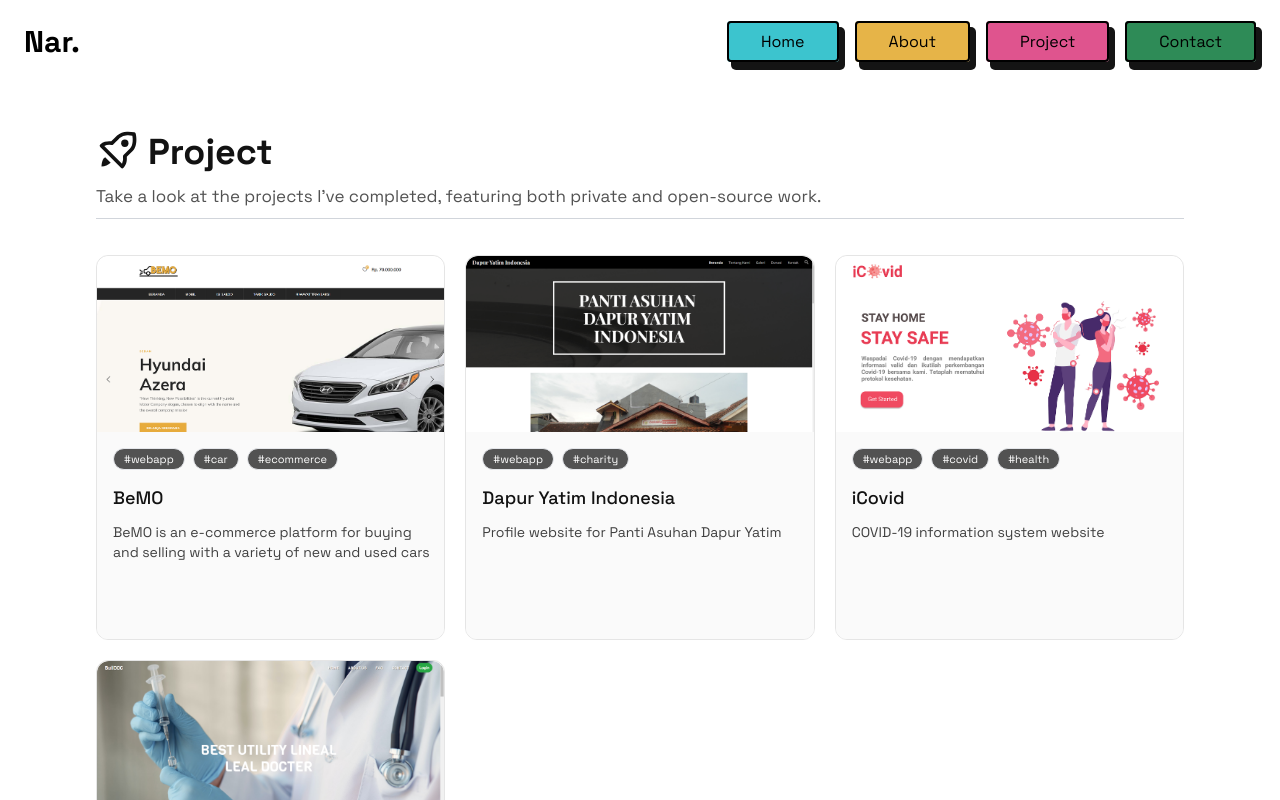
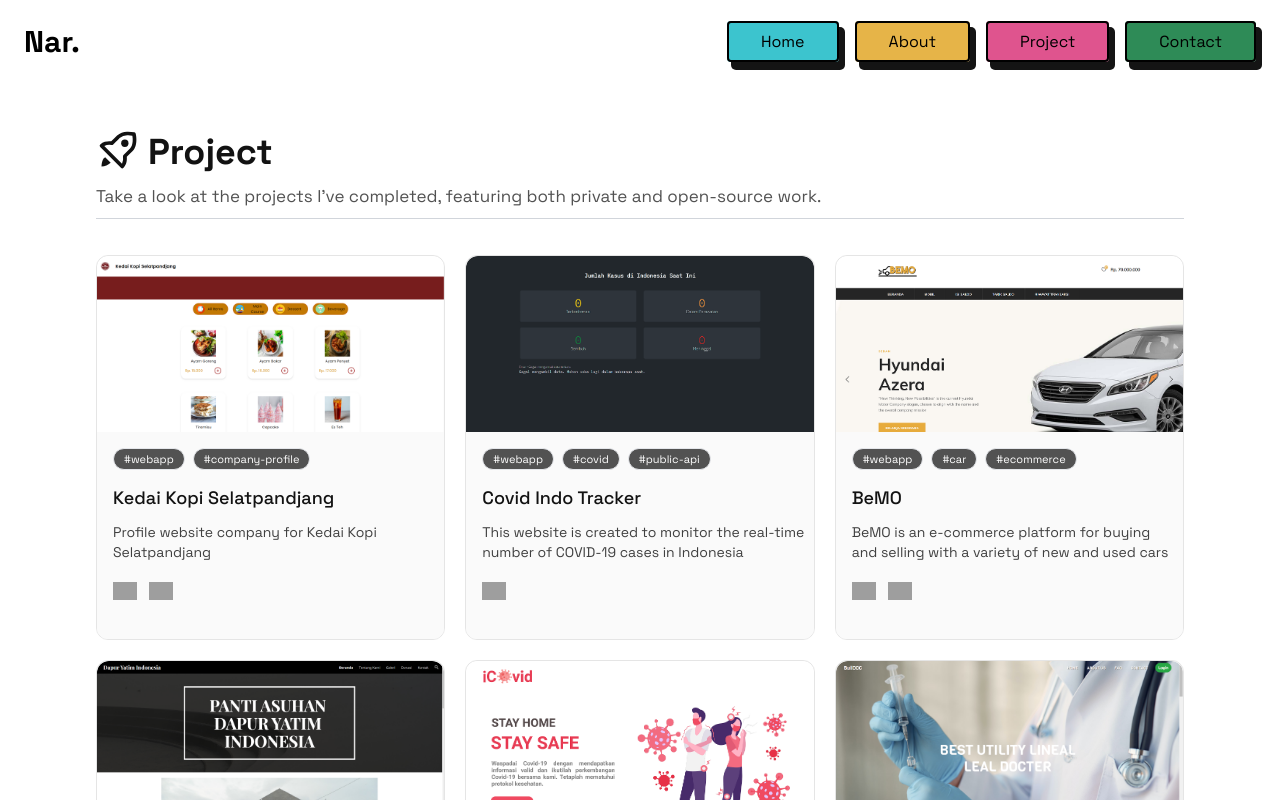
Before and after one commit to agusnarestha/nar-portfolio, a Next.js app: page /project in a window 1280 px wide. Shown: the top 800 px of the page. Built offline with nearby package versions, Linux system fonts and the light colour scheme; grey boxes are pictures that could not be loaded.

Commit message:
add: icon-project (#19)

```diff
--- a/src/components/ProjectCard.tsx
+++ b/src/components/ProjectCard.tsx
@@ -6,6 +6,7 @@ type ProjectCardProps = {
   imageUrl: string;
   linkProject: string;
   categories: string[];
+  technologies: string[];
 };
 
 const ProjectCard: React.FC<ProjectCardProps> = ({
@@ -14,6 +15,7 @@ const ProjectCard: React.FC<ProjectCardProps> = ({
   imageUrl,
   linkProject,
   categories = [],
+  technologies = [],
 }) => {
   return (
     <div className="relative h-[385px] border-[1px] group border-[#e5e5e5] rounded-xl overflow-hidden cursor-pointer transition-all duration-[.5s] hover:scale-[1.03] dark:border-[#404040]">
@@ -40,7 +42,7 @@ const ProjectCard: React.FC<ProjectCardProps> = ({
             />
           </div>
         </div>
-        <div className="font-sora bg-[#fafafa] h-full w-full absolute z-[6] mt-44 px-4 pr-1">
+        <div className="bg-[#fafafa] h-full w-full absolute z-[6] mt-44 px-4 pr-1">
           <div className="flex gap-2 text-[11px] text-white pt-4">
             {categories.map((category, index) => (
               <h1
@@ -51,13 +53,27 @@ const ProjectCard: React.FC<ProjectCardProps> = ({
               </h1>
             ))}
           </div>
-          <div className="font-sora mt-2">
+          <div className="mt-2">
             <div className="text-[#121212] leading-10 text-lg font-medium transition-all duration-[.5s] group-hover:underline">
               <h1>{title}</h1>
             </div>
             <p className="text-sm text-[#404040] mt-1 dark:text-[#a3a3a3]">
               {description}
             </p>
+          </div>
+          <div className="relative">
+            <div className="flex flex-row">
+              {technologies.map((technology, index) => (
+                <Image
+                  className="mr-3 mt-5"
+                  key={index}
+                  alt=""
+                  height="24"
+                  width="24"
+                  src={`https://cdn.jsdelivr.net/npm/simple-icons@v12/icons/${technology}.svg`}
+                />
+              ))}
+            </div>
           </div>
         </div>
       </a>
--- a/src/components/sections/AllProjectSection.tsx
+++ b/src/components/sections/AllProjectSection.tsx
@@ -39,6 +39,7 @@ const AllProjectSection = () => {
             imageUrl={item.imageUrl}
             linkProject={item.linkProject}
             categories={item.categories}
+            technologies={item.technologies}
           />
         ))}
       </div>
--- a/src/components/sections/RecentProjectSection.tsx
+++ b/src/components/sections/RecentProjectSection.tsx
@@ -25,7 +25,7 @@ const RecentProjectSection = () => {
           </h1>
         </div>
         <a
-          href="/project"
+          href="/nar-portfolio/project"
           className="flex text-center justify-center gap-1 transition-all duration-300 mt-1 max-[375px]:hover:gap-2 hover:gap-3 group"
         >
           <h1 className="font-medium text-base text-[#525252] max-[325px]:text-[11px] max-[380px]:text-[12px] max-[430px]:text-[13px] max-[540px]:text-[14px] dark:text-[#a3a3a3] group-hover:dark:text-[#d4d4d4]">
@@ -49,6 +49,7 @@ const RecentProjectSection = () => {
             imageUrl={item.imageUrl}
             linkProject={item.linkProject}
             categories={item.categories}
+            technologies={item.technologies}
           />
         ))}
       </div>
--- a/src/data/projectData.json
+++ b/src/data/projectData.json
@@ -1,30 +1,50 @@
 [
+  {
+    "title": "Kedai Kopi Selatpandjang",
+    "description": "Profile website company for Kedai Kopi Selatpandjang",
+    "imageUrl": "project/kedaikopi.png",
+    "linkProject": "#",
+    "categories": ["webapp", "company-profile"],
+    "technologies": ["mysql", "laravel"]
+  },
+  {
+    "title": "Covid Indo Tracker",
+    "description": "This website is created to monitor the real-time number of COVID-19 cases in Indonesia",
+    "imageUrl": "project/covidindotracker.png",
+    "linkProject": "#",
+    "categories": ["webapp", "covid", "public-api"],
+    "technologies": ["react"]
+  },
   {
     "title": "BeMO",
     "description": "BeMO is an e-commerce platform for buying and selling with a variety of new and used cars",
     "imageUrl": "project/bemo.png",
     "linkProject": "#",
-    "categories": ["webapp", "car", "ecommerce"]
+    "categories": ["webapp", "car", "ecommerce"],
+    "technologies": ["mysql", "laravel"]
   },
   {
     "title": "Dapur Yatim Indonesia",
     "description": "Profile website for Panti Asuhan Dapur Yatim",
     "imageUrl": "project/dapur.png",
     "linkProject": "#",
-    "categories": ["webapp", "charity"]
+    "categories": ["webapp", "charity"],
+    "technologies": ["mysql", "php"]
   },
   {
     "title": "iCovid",
-    "description": "COVID-19 information system website",
+    "description": " COVID-19 information system website designed to up-to-date information about the pandemic",
     "imageUrl": "project/icovid.png",
     "linkProject": "#",
-    "categories": ["webapp", "covid", "health"]
+    "categories": ["webapp", "covid", "health"],
+    "technologies": ["mysql", "codeigniter"]
   },
   {
     "title": "BullDOC",
-    "description": "Health information system website",
+    "description": "Hospital management system website",
     "imageUrl": "project/bulldoc.png",
     "linkProject": "#",
-    "categories": ["webapp", "hospital", "health"]
+    "categories": ["webapp", "hospital", "health"],
+    "technologies": ["mysql", "php"]
   }
 ]
```
Also changed, not shown: public/project/covidindotracker.png (added), public/project/kedaikopi.png (added).
